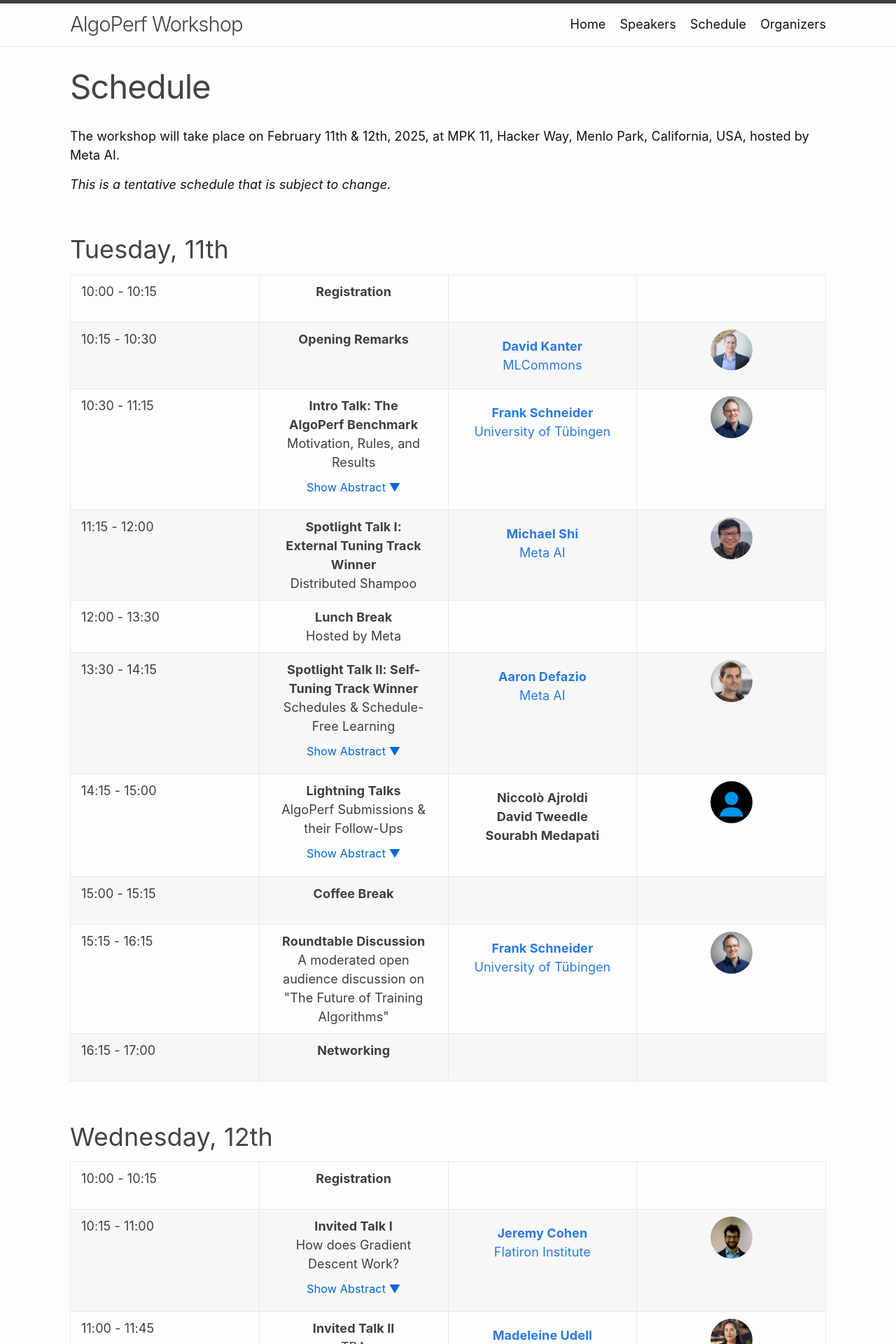
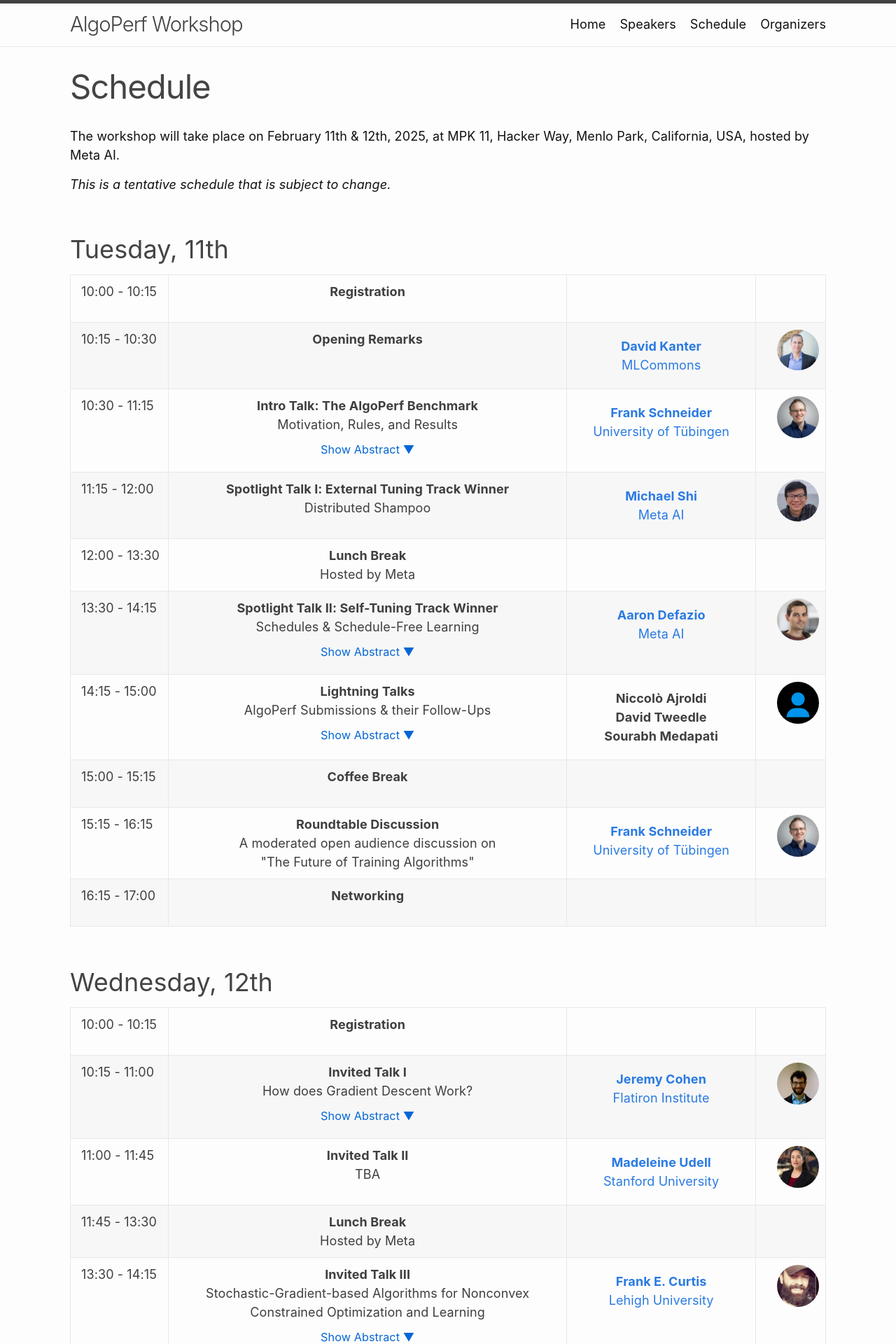
Before and after one commit to AlgoPerf-Workshop/AlgoPerf-Workshop.github.io, a Jekyll site: the page built from docs/schedule.md, in a window 1280 px wide. Shown: the top 1920 px of the page at 70% size. Built offline with Jekyll 4.4.1, drawn with Linux system fonts in a browser that asks for light colours.

Commit message:
Improve column width

```diff
--- a/docs/_layouts/schedule.html
+++ b/docs/_layouts/schedule.html
@@ -19,7 +19,7 @@ layout: default
 			{% for scheduleitem in sorted_schedule %}
 			{% if scheduleitem.day == day %}
 			<tr>
-				<td style="vertical-align: top; white-space: nowrap;">
+				<td style="vertical-align: top; white-space: nowrap; width: 140px;">
 					{{ scheduleitem.time }}
 				</td>
 				<td align="center" style="vertical-align: top;">
@@ -38,7 +38,7 @@ layout: default
 						{% endif %}
 					</div>
 				</td>
-				<td style="vertical-align: top;">
+				<td style="vertical-align: top; width: 25%;">
 					<div class="people-name text-center">
 						<!-- scheduleitem name (link to webpage if provided) -->
 						{% if scheduleitem.webpage %}
@@ -63,7 +63,7 @@ layout: default
 						{% endif %}
 					</div>
 				</td>
-				<td style="text-align: center; vertical-align: top;">
+				<td style="text-align: center; vertical-align: top; width: 100px;">
 					<div class="col-xs-12">
 						{% if scheduleitem.img %}
 						{% if scheduleitem.img_link %}
```
